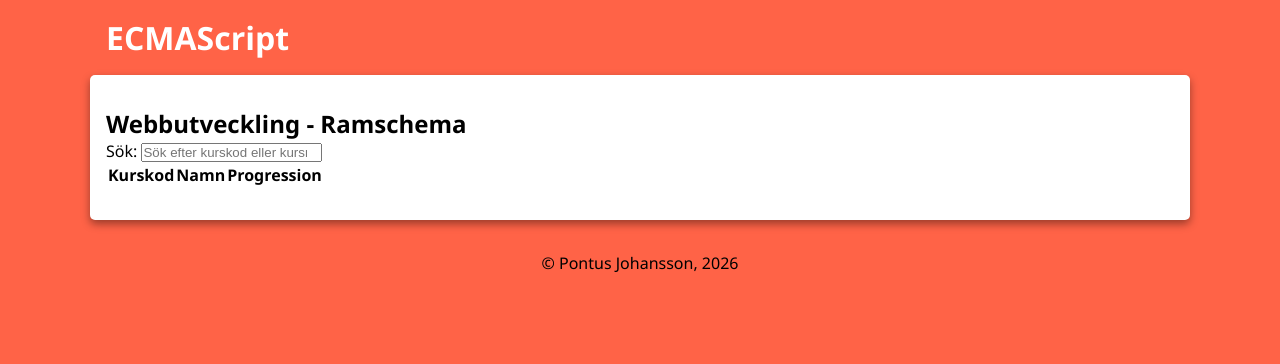
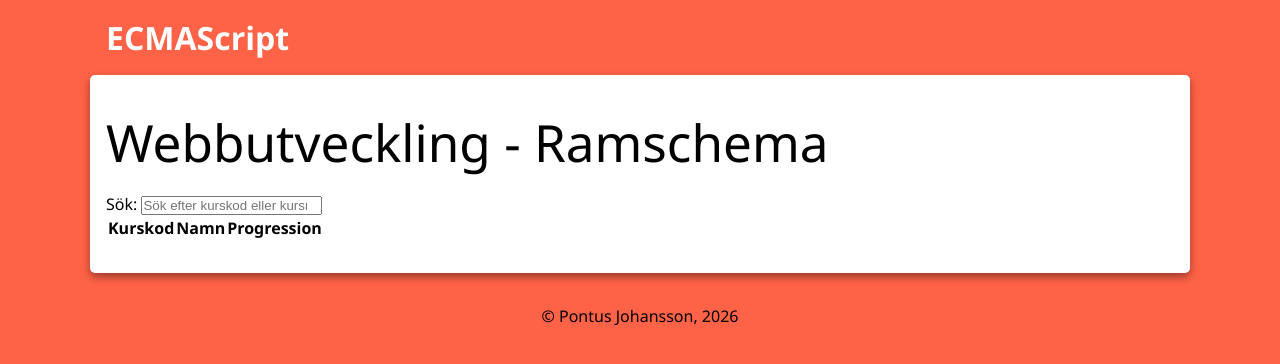
Before and after one commit to Punttt/vite-laboration2, a website built with Vite: page index.html in a window 1280 px wide. Built offline with nearby package versions, Linux system fonts and the light colour scheme.

Commit message:
CSS lägger till fontsize med clamp för rubrik

```diff
--- a/src/css/styles.css
+++ b/src/css/styles.css
@@ -24,6 +24,13 @@ main {
     box-shadow: 0 4px 8px 0 rgba(0, 0, 0, 0.4);
 }
 
+/* Fontsizing */
+main h2 {
+    font-size: clamp(1.8rem, 4vw, 4rem);
+    margin-bottom: 1rem;
+    font-weight: 400;
+}
+
 /* Footer */
 footer {
     padding: 2rem 0;
```
